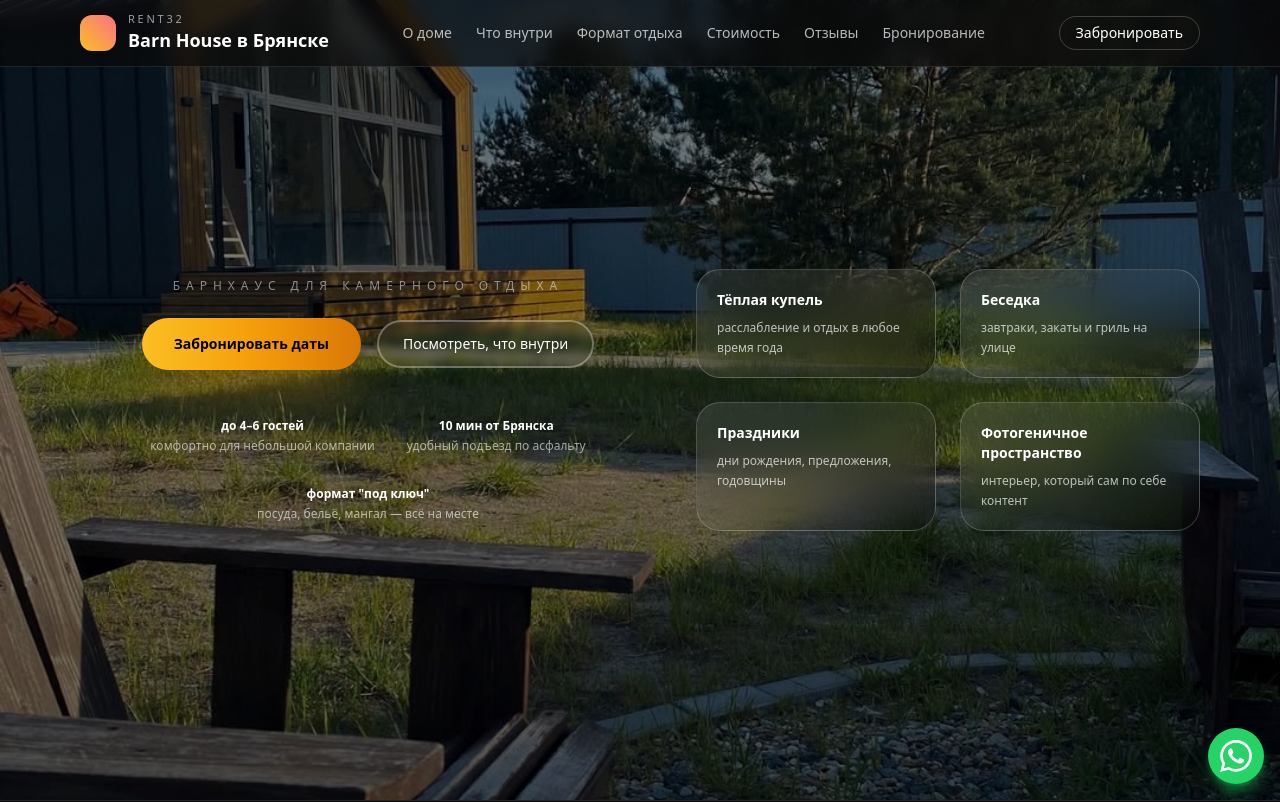
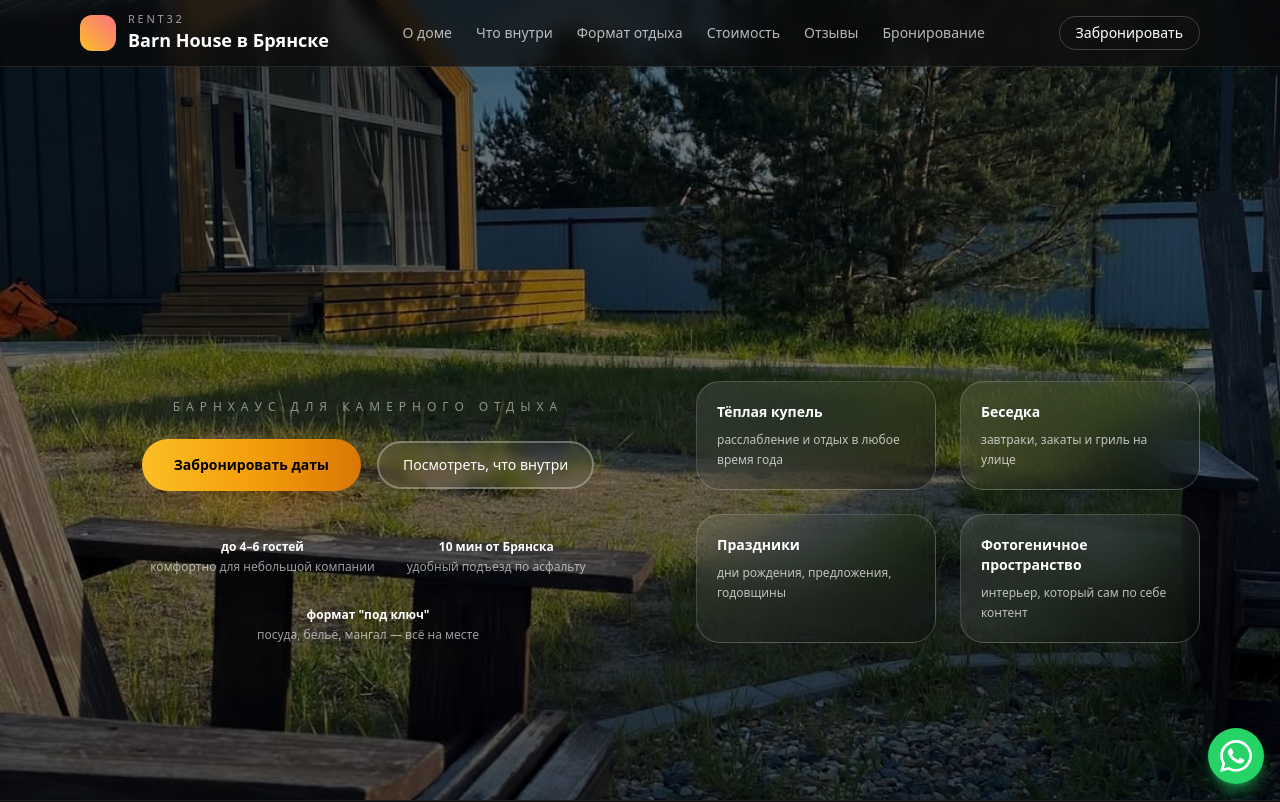
Before and after one commit to luchcatt-web/barn, a Next.js app: page / in a window 1280 px wide. Shown: the top 802 px of the page. Built offline with nearby package versions, Linux system fonts and the light colour scheme.

Commit message:
Move hero content lower to show 40% of background image

```diff
--- a/app/page.tsx
+++ b/app/page.tsx
@@ -98,7 +98,7 @@ function Hero() {
       />
       <div className="absolute inset-0 bg-gradient-to-b from-black/40 via-black/30 to-black/50" />
 
-      <div className="relative z-10 mx-auto flex max-w-6xl flex-col gap-10 px-4 pt-24 pb-16 md:flex-row md:items-center md:justify-center md:pb-24">
+      <div className="relative z-10 mx-auto flex max-w-6xl flex-col gap-10 px-4 pt-[40vh] pb-16 md:flex-row md:items-end md:justify-center md:pb-24">
         <div className="max-w-xl md:text-center md:mx-auto">
           <p className="mb-6 text-xs uppercase tracking-[0.5em] text-white/50 font-light">
             барнхаус для камерного отдыха
```
